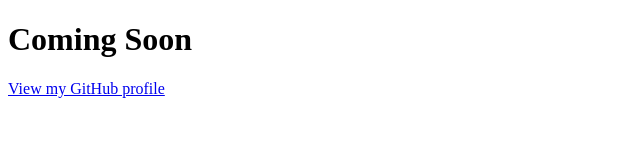
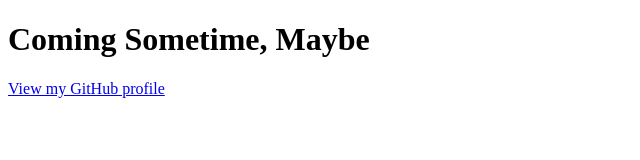
Before and after one commit to WeeeRob/weeerob.github.io, a plain HTML site: page index.html in a window 1280 px wide. Shown: the whole page, without its empty margins (0-640 px from the left). Drawn offline with Linux system fonts and the light colour scheme.

Commit message:
Update index.html

```diff
--- a/index.html
+++ b/index.html
@@ -12,7 +12,7 @@
         <link rel="apple-touch-icon" href="apple-touch-icon.png">
     </head>
     <body>
-        <h1>Coming Soon</h1>
+        <h1>Coming Sometime, Maybe</h1>
 
         <p><a href="https://github.com/WeeeRob">View my GitHub profile</a></p>
 
```
